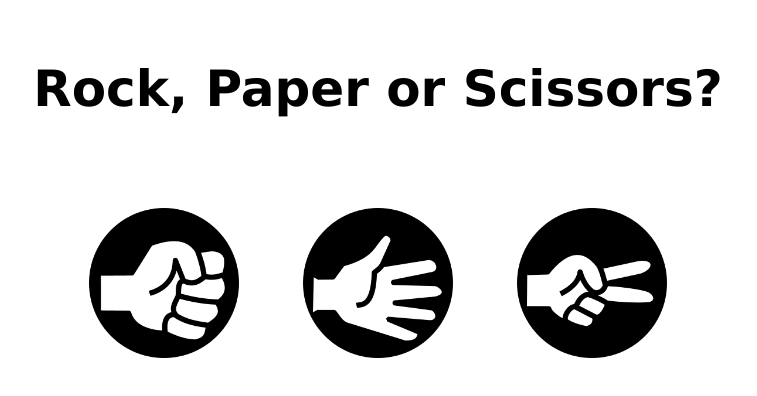
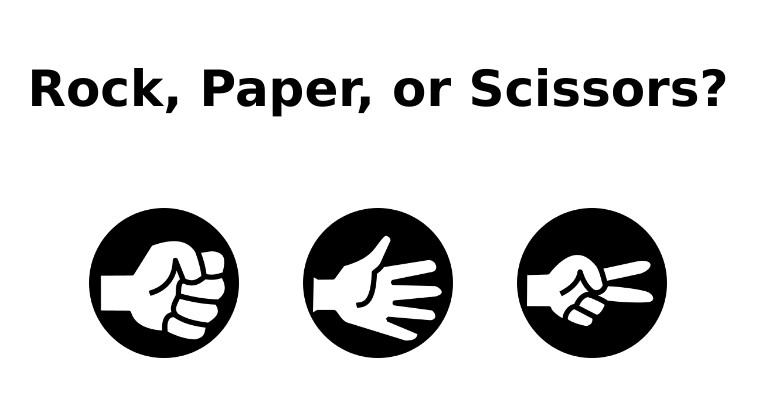
Before and after one commit to nanafdzc/rockpaperscissors, a plain HTML site: page index.html in a window 1280 px wide. Shown: the top 396 px of the page, without its empty margins (262-1019 px from the left). Drawn offline with Linux system fonts and the light colour scheme.

Commit message:
added a comma

```diff
--- a/index.html
+++ b/index.html
@@ -8,7 +8,7 @@
 
 <body>
 
-    <h1>Rock, Paper or Scissors?</h1>
+    <h1>Rock, Paper, or Scissors?</h1>
 
     <div>
 
```
